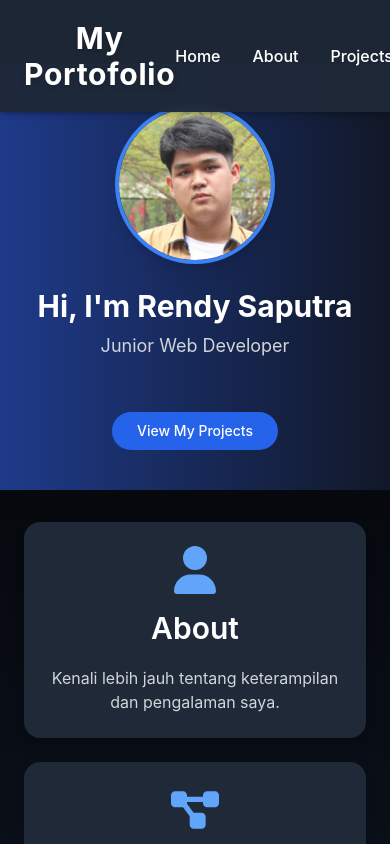
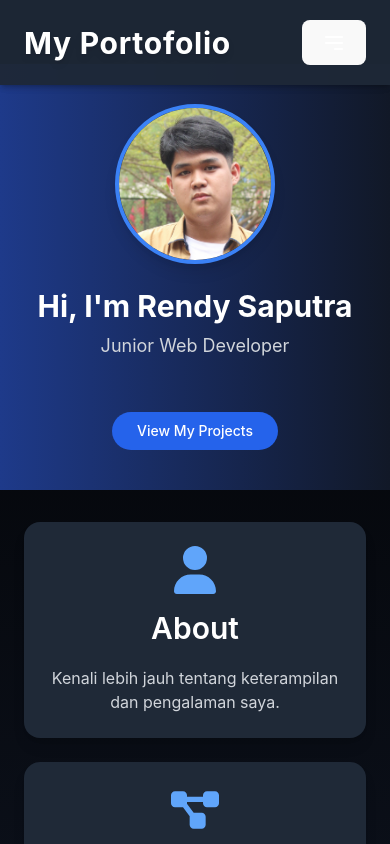
Before and after one commit to Skywalker0715/my-portfolio, a React (Vite) app: page / in a window 390 px wide. Shown: the top 844 px of the page. Built offline with nearby package versions, Linux system fonts and the light colour scheme.

Commit message:
Make header responsive

```diff
--- a/src/components/Header.jsx
+++ b/src/components/Header.jsx
@@ -1,43 +1,77 @@
-import React from "react";
+import React, { useState } from "react";
 import { Link } from "react-router-dom";
 
+const Header = () => {
+  const [isOpen, setIsOpen] = useState(false);
 
-const Header = () => {
   return (
     <header className="bg-opacity-80 bg-gray-800 text-white py-5 shadow-md fixed top-0 left-0 w-full z-50">
       <div className="container mx-auto flex justify-between items-center px-6">
         <h1 className="text-3xl font-bold tracking-wide drop-shadow-md">
           My Portofolio
         </h1>
-                <nav className="mr-8">
-                    <ul className="flex space-x-8">
+        <button
+          className="md:hidden text-white focus:outline-none"
+          onClick={() => setIsOpen(!isOpen)}
+        >
+          <svg
+            className="w-6 h-6"
+            fill="none"
+            stroke="currentColor"
+            viewBox="0 0 24 24"
+            xmlns="http://www.w3.org/2000/svg"
+          >
+            <path
+              strokeLinecap="round"
+              strokeLinejoin="round"
+              strokeWidth="2"
+              d={isOpen ? "M6 18L18 6M6 6l12 12" : "M4 6h16M4 12h16m-7 6h7"}
+            ></path>
+          </svg>
+        </button>
+        <nav
+          className={`${
+            isOpen ? "block" : "hidden"
+          } md:flex md:items-center md:space-x-8`}
+        >
+          <ul className="flex flex-col md:flex-row space-y-4 md:space-y-0 md:space-x-8">
             <li>
-                        <Link to="/" className="text-white hover:text-blue-400 font-medium transition-colors duration-300">Home</Link>
+              <Link
+                to="/"
+                className="text-white hover:text-blue-400 font-medium transition-colors duration-300"
+              >
+                Home
+              </Link>
             </li>
             <li>
-                            <Link to="/about" className="text-white hover:text-blue-400 font-medium transition-colors duration-300">
+              <Link
+                to="/about"
+                className="text-white hover:text-blue-400 font-medium transition-colors duration-300"
+              >
                 About
               </Link>
-
             </li>
             <li>
-                            <Link to="/projects" className="text-white hover:text-blue-400 font-medium transition-colors duration-300">
+              <Link
+                to="/projects"
+                className="text-white hover:text-blue-400 font-medium transition-colors duration-300"
+              >
                 Projects
               </Link>
-
             </li>
             <li>
-                            <Link to="/contact" className="text-white hover:text-blue-400 font-medium transition-colors duration-300">
+              <Link
+                to="/contact"
+                className="text-white hover:text-blue-400 font-medium transition-colors duration-300"
+              >
                 Contact
               </Link>
-
             </li>
           </ul>
         </nav>
-
       </div>
     </header>
   );
-}
+};
 
 export default Header;
```
Lines whose indentation alone changed are shown as unchanged.
